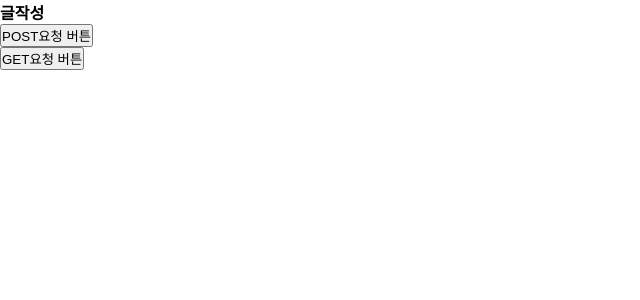
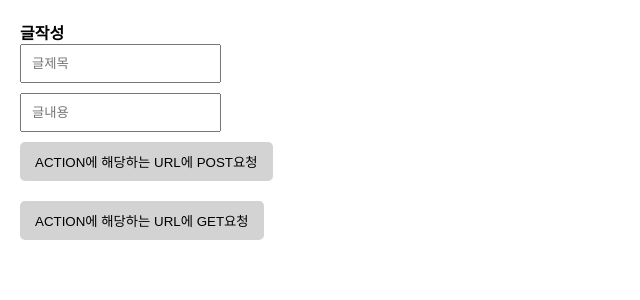
Before and after one commit to sonsungjong/next_board, a Next.js app: page /write in a window 1280 px wide. Shown: the top 300 px of the page, without its empty margins (0-640 px from the left). Built offline with nearby package versions, Linux system fonts and the light colour scheme.

Commit message:
입력하기/수정하기

```diff
--- a/src/app/globals.css
+++ b/src/app/globals.css
@@ -32,3 +32,20 @@ a{
     color:grey;
     margin: 5px 0px;
 }
+
+.p-20{
+    padding: 20px;
+}
+
+input{
+    padding:10px;
+    display:block;
+    margin-bottom:10px;
+}
+
+button{
+    padding: 10px 15px;
+    background:lightgray;
+    border: none;
+    border-radius: 5px;
+}
--- a/src/app/list/page.js
+++ b/src/app/list/page.js
@@ -18,6 +18,7 @@ export default async function List(){
                                     <h4>{item.title}</h4>
                                     <p>{item.content}</p>
                                 </Link>
+                                <Link href={'/edit/' + item._id}>✏️수정</Link>
                             </div>
                         )
                     }) : null
--- a/src/app/write/page.js
+++ b/src/app/write/page.js
@@ -1,16 +1,21 @@
 export default function Write(){
     return(
-        <>
+        <div className="p-20">
             <h4>글작성</h4>
-            <form action="/api/test" method="POST">
-                <button type="submit">POST요청 버튼</button>
+            <form action="/api/post/new" method="POST">
+                <input name="title" placeholder="글제목"/>
+                <input name="content" placeholder="글내용"/>
+                <button type="submit">ACTION에 해당하는 URL에 POST요청</button>
             </form>
 
+            <br/>
             <form action="/api/test" method="GET">
-                <button type="submit">GET요청 버튼</button>
+                <button type="submit">ACTION에 해당하는 URL에 GET요청</button>
             </form>
-        </>
+        </div>
     )
 }
 
 // title과 content 입력하게하고 DB추가
+// 전송버튼 누르면 서버에 글을 보내고
+// 서버는 DB에 저장한다
--- /dev/null
+++ b/src/pages/api/post/edit.js
@@ -0,0 +1,40 @@
+/*
+    /api/post/edit 로 요청하면 이 서버의 파일이 실행된다
+
+    input에 입력되어 전달된 데이터를 업데이트한다(update)
+*/
+
+import { connectDB } from "@/util/db";
+import { ObjectId } from "mongodb";
+
+export default async function post_edit_handler(req, res)
+{
+    // req.body 에 전송한 데이터가 담겨있다 (input의 name 속성이 key로 취급됨)
+    console.log(req.body);
+
+    if(req.method == 'POST')            // POST 요청일 때
+    {
+        if(req.body.title && req.body.content)        // 비어있지 않으면
+        {
+            try{
+                const db = (await connectDB).db('mydb');
+                let result = await db.collection('post').updateOne(
+                    {_id: ObjectId.createFromHexString(req.body.id)},
+                    {$set: {title : req.body.title, content : req.body.content}}
+                );
+                return res.redirect(302, '/list');          // 요청 처리 후 리스트 페이지로 이동
+            }catch(error){
+                console.error('Database error:', error);
+                return res.status(500).json({ error: 'Database Error' });
+            }
+        }
+        else
+        {
+            return res.status(400).json({ error: '빈칸은 허용되지 않습니다.' });
+        }
+    }
+    else
+    {
+        return res.status(405).json({ error: 'Method Not Allowed' }); // POST 이외의 요청에 대한 처리
+    }
+}
--- /dev/null
+++ b/src/pages/api/post/new.js
@@ -0,0 +1,37 @@
+/*
+    /api/post/new 로 요청하면 이 서버 파일이 실행된다
+
+    input에 입력되어 전달된 데이터를 몽고DB에 저장한다(insert)
+*/
+
+import { connectDB } from "@/util/db";
+
+export default async function post_new_handler(req, res)
+{
+    // req.body 에 전송한 데이터가 담겨있다
+    console.log(req.body);
+
+    if(req.method == 'POST')            // POST 요청일 때
+    {
+        let {title, content} = req.body;
+        if(title && content)        // 비어있지 않으면
+        {
+            try{
+                const db = (await connectDB).db('mydb');
+                let result = await db.collection('post').insertOne({ title, content });
+                return res.redirect(302, '/list');          // 요청 처리 후 리스트 페이지로 이동
+            }catch(error){
+                console.error('Database error:', error);
+                return res.status(500).json({ error: 'Database Error' });
+            }
+        }
+        else
+        {
+            return res.status(400).json({ error: '빈칸은 허용되지 않습니다.' });
+        }
+    }
+    else
+    {
+        return res.status(405).json({ error: 'Method Not Allowed' }); // POST 이외의 요청에 대한 처리
+    }
+}
--- a/src/pages/api/test.js
+++ b/src/pages/api/test.js
@@ -14,3 +14,5 @@ export default function handler(req, res){
 // 서버기능 성공시 200
 // 서버기능 실패시 500
 // 요청실수 400
+
+// pages 폴더의 api 폴더에 .js파일을 만들면 서버URL 로 취급
```
Also changed, not shown: src/app/edit/[slug]/page.js (added, +24 -0 lines).
